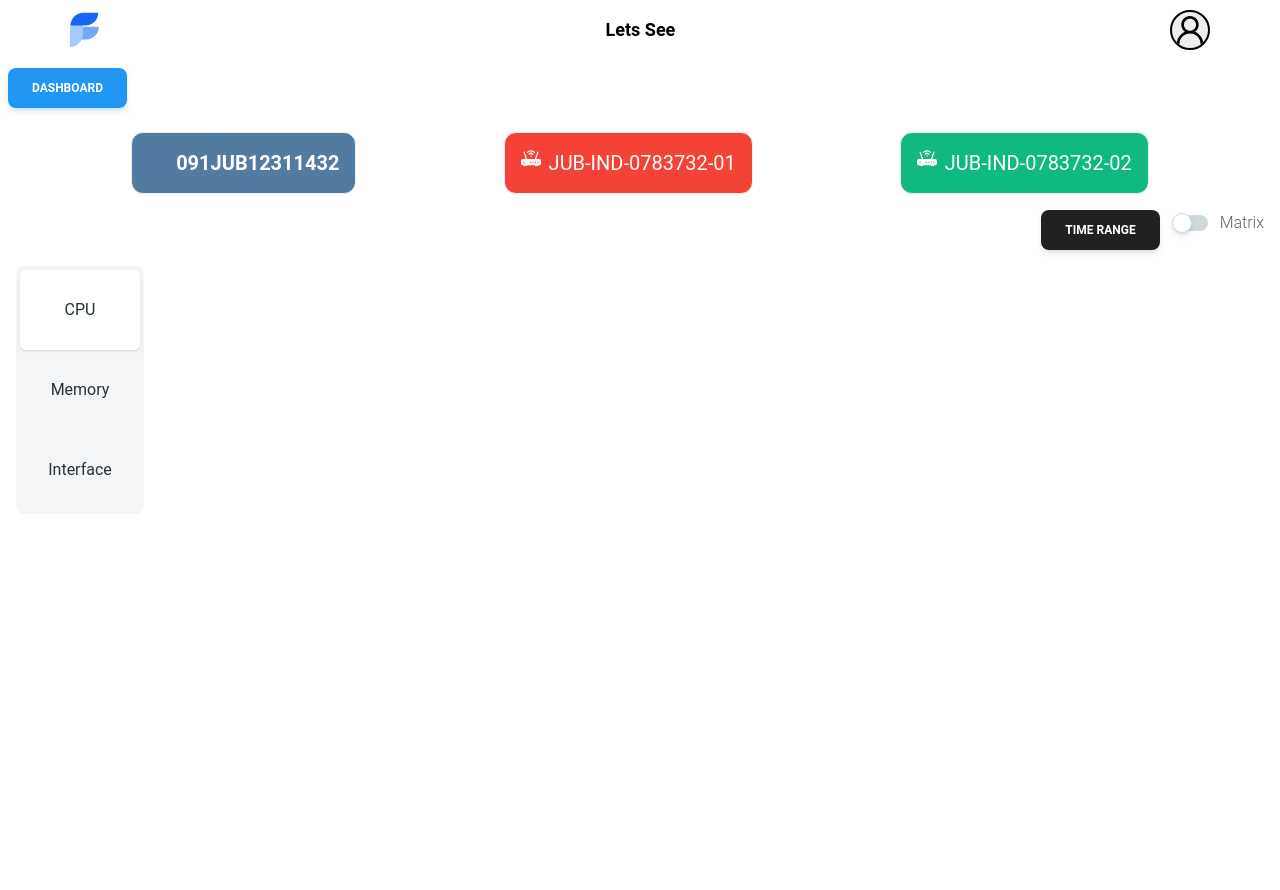
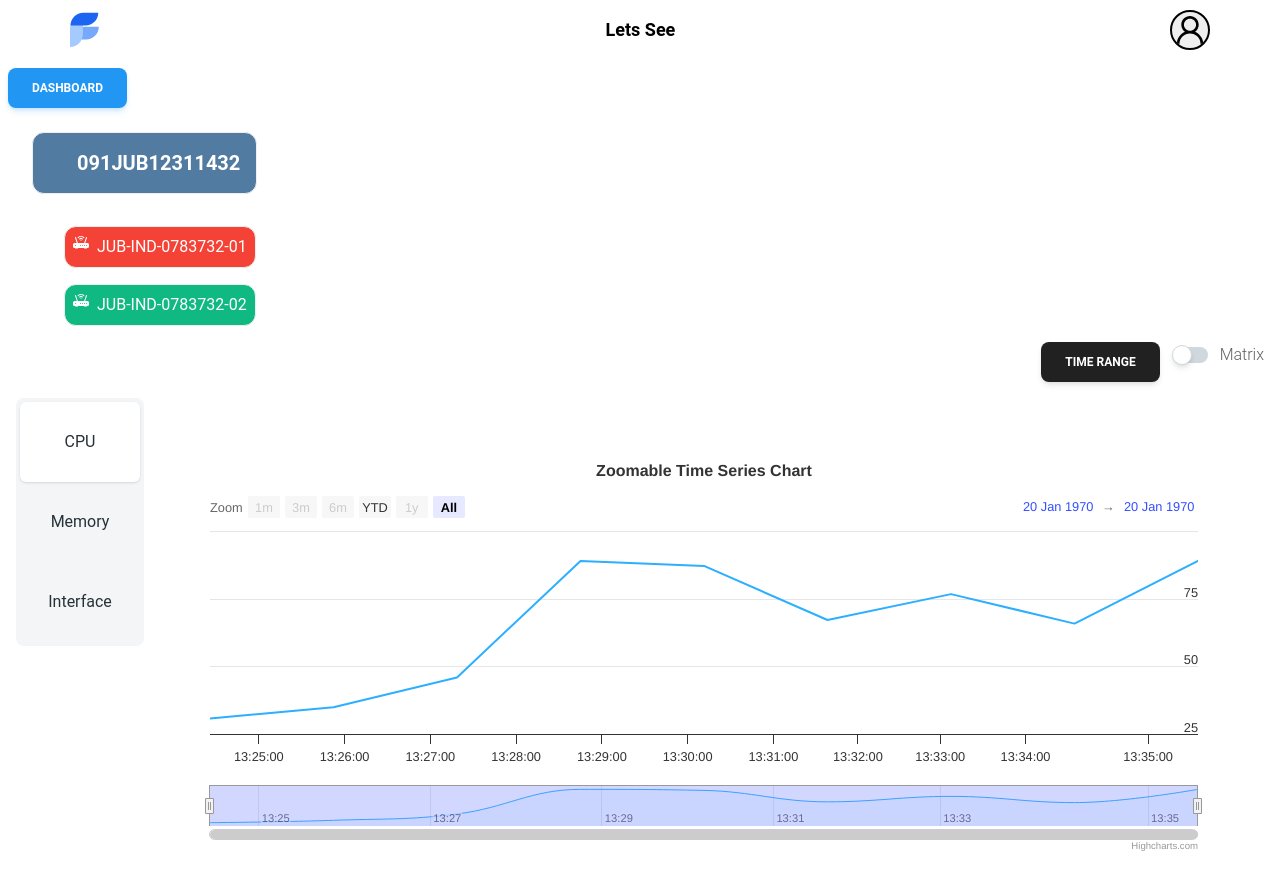
Before and after one commit to akashag05/Lets-see-Poc, a Next.js app: page /DeviceDetails/DeviceDetails in a window 1280 px wide. Shown: the top 890 px of the page. Before the commit the page ends 800 px from the top, so only its background shows below. Built offline with nearby package versions, Linux system fonts and the light colour scheme; some icons are missing.

Commit message:
charts integration, ui changes

```diff
--- a/package.json
+++ b/package.json
@@ -16,6 +16,8 @@
     "autoprefixer": "10.4.14",
     "eslint": "8.43.0",
     "eslint-config-next": "13.4.7",
+    "highcharts": "^11.1.0",
+    "highcharts-react-official": "^3.2.0",
     "next": "13.4.7",
     "postcss": "8.4.24",
     "react": "18.2.0",
--- /dev/null
+++ b/src/components/Highcharts/chart.tsx
@@ -0,0 +1,53 @@
+import React from "react";
+import Highcharts from "highcharts/highstock";
+import HighchartsReact from "highcharts-react-official";
+
+const chart = () => {
+  const data = [
+    [1689865857, 30.72], // [timestamp, value]
+    [1689952257, 34.85],
+    [1690038657, 45.89],
+    [1690125057, 88.95],
+    [1690211457, 87.105],
+    [1690297857, 67.123],
+    [1690387857, 76.678],
+    [1690474257, 65.786],
+    [1690517457, 88.975],
+    // [1538951402876, 71.23],
+    // [1538951402976, 71.87],
+    // Add more data points as needed
+  ];
+
+  const options = {
+    chart: {
+      zoomType: "x",
+    },
+    title: {
+      text: "Zoomable Time Series Chart",
+    },
+    xAxis: {
+      type: "datetime",
+    },
+    series: [
+      {
+        name: "Dummy Data",
+        data: data,
+        tooltip: {
+          valueDecimals: 2,
+        },
+      },
+    ],
+  };
+
+  return (
+    <div>
+      <HighchartsReact
+        highcharts={Highcharts}
+        constructorType={"stockChart"}
+        options={options}
+      />
+    </div>
+  );
+};
+
+export default chart;
--- a/src/components/Table/table.tsx
+++ b/src/components/Table/table.tsx
@@ -1,58 +1,103 @@
 /* eslint-disable react/jsx-key */
-import React, { useMemo } from 'react';
+import React, { useMemo } from "react";
 // import MOCK_DATA from './MOCK_DATA.json'
-import { useTable, useSortBy, useGlobalFilter, usePagination } from 'react-table';
-import { BiPencil } from 'react-icons/bi'
-import { AiFillEye } from 'react-icons/ai'
-import { GrNext, GrPrevious } from 'react-icons/gr'
-import Link from 'next/link';
-import { GlobalFilterTable } from './GlobalFilterTable';
+import {
+  useTable,
+  useSortBy,
+  useGlobalFilter,
+  usePagination,
+} from "react-table";
+import { BiPencil } from "react-icons/bi";
+import { AiFillEye } from "react-icons/ai";
+import { GrNext, GrPrevious } from "react-icons/gr";
+import Link from "next/link";
+import { GlobalFilterTable } from "./GlobalFilterTable";
 
-const Table = (props) => {
-    const columns = useMemo(() => props.COLOUMNS, [])
+const Table = (props: any) => {
+  const columns = useMemo(() => props.COLOUMNS, []);
   const data = useMemo(() => props.tableData, []);
-    const { getTableProps, getTableBodyProps, headerGroups, page, prepareRow, state, setGlobalFilter, nextPage, previousPage, canNextPage, canPreviousPage, pageOptions } = useTable({
+  const {
+    getTableProps,
+    getTableBodyProps,
+    headerGroups,
+    page,
+    prepareRow,
+    state,
+    setGlobalFilter,
+    nextPage,
+    previousPage,
+    canNextPage,
+    canPreviousPage,
+    pageOptions,
+  } = useTable(
+    {
       columns,
-        data
-    }, useGlobalFilter, useSortBy, usePagination);
+      data,
+    },
+    useGlobalFilter,
+    useSortBy,
+    usePagination
+  );
 
   const { globalFilter, pageIndex } = state;
   return (
-        <div className='flex flex-col w-full'>
+    <div className="flex flex-col">
       <GlobalFilterTable filter={globalFilter} setFilter={setGlobalFilter} />
-            <table id='employeeManagementTable' {...getTableProps()}>
+      <table id="employeeManagementTable" {...getTableProps()}>
         <thead>
-                    {headerGroups.map((headerGroup) => (
+          {headerGroups.map((headerGroup: any) => (
             <tr {...headerGroup.getHeaderGroupProps()}>
-                            {headerGroup.headers.map((column) => {
-                                return <th {...column.getHeaderProps(column.getSortByToggleProps())}>
-                                    {column.render('Header')}
-                                    <span className='text-blue-500 text-sm'>{column.isSorted ? (column.isSortedDesc ? ' ⇂' : ' ↿') : ' ⥮'}</span>
+              {headerGroup.headers.map((column: any) => {
+                return (
+                  <th {...column.getHeaderProps(column.getSortByToggleProps())}>
+                    {column.render("Header")}
+                    <span className="text-blue-500 text-sm">
+                      {column.isSorted
+                        ? column.isSortedDesc
+                          ? " ⇂"
+                          : " ↿"
+                        : " ⥮"}
+                    </span>
                   </th>
+                );
               })}
             </tr>
           ))}
         </thead>
         <tbody {...getTableBodyProps}>
-                    {page.map((row) => {
-                        prepareRow(row)
+          {page.map((row: any) => {
+            prepareRow(row);
             return (
               <tr {...row.getRowProps()}>
-                                {row.cells.map((cell) => {
-                                    return <td {...cell.getCellProps()}>{cell.render('Cell')}</td>
+                {row.cells.map((cell: any) => {
+                  return (
+                    <td {...cell.getCellProps()}>{cell.render("Cell")}</td>
+                  );
                 })}
               </tr>
-                        )
+            );
           })}
         </tbody>
       </table>
       <div>
-                page {pageIndex+1} of {pageOptions.length}
-                <button disabled={!canPreviousPage} onClick={() => previousPage()} className='disabled:bg-slate-400 disabled:opacity-25 bg-slate-200 my-2 mx-1 rounded px-2 py-2'><GrPrevious/></button>
-                <button disabled={!canNextPage} onClick={() => nextPage()} className='disabled:bg-slate-400 disabled:opacity-25 bg-slate-200 my-2 mx-1 rounded px-2 py-2'><GrNext/></button>
+        page {pageIndex + 1} of {pageOptions.length}
+        <button
+          disabled={!canPreviousPage}
+          onClick={() => previousPage()}
+          className="disabled:bg-slate-400 disabled:opacity-25 bg-slate-200 my-2 mx-1 rounded px-2 py-2"
+        >
+          <GrPrevious />
+        </button>
+        <button
+          disabled={!canNextPage}
+          onClick={() => nextPage()}
+          className="disabled:bg-slate-400 disabled:opacity-25 bg-slate-200 my-2 mx-1 rounded px-2 py-2"
+        >
+          <GrNext />
+        </button>
       </div>
     </div>
-    )
+  );
 };
 
 export default Table;
--- a/src/pages/CpuUtilization/CpuUtilization.tsx
+++ b/src/pages/CpuUtilization/CpuUtilization.tsx
@@ -1,9 +1,16 @@
+import Chart from "@/components/Highcharts/chart";
 import Picker from "@/components/Picker/Picker";
 import { SwitchLabel } from "@/components/Toggle/Toggle";
 import React from "react";
 
 const CpuUtilozation = () => {
-  return <></>;
+  return (
+    <>
+      <div className="p-10">
+        <Chart />
+      </div>
+    </>
+  );
 };
 
 export default CpuUtilozation;
--- a/src/pages/DeviceDetails/DeviceDetails.tsx
+++ b/src/pages/DeviceDetails/DeviceDetails.tsx
@@ -47,20 +47,22 @@ const DeviceDetail = () => {
           <Button color="blue">Dashboard</Button>
         </div>
       </Link>
-      <div className="flex justify-evenly items-center">
+      <div className="flex flex-col justify-start px-4">
         <div className="flex w-fit h-fit rounded-xl p-4 m-4 border border-slate-900 font-bold text-xl bg-[#527ba1] text-white">
           <div className="">
             <FaBuildingColumns />
           </div>
           <p className="ml-2">091JUB12311432</p>
         </div>
-        <div className="flex w-fit h-fit rounded-xl p-4 m-4 border border-slate-900 text-xl bg-red-500 text-white">
-          <BsRouterFill />
-          <p className="ml-2">JUB-IND-0783732-01</p>
-        </div>
-        <div className="flex w-fit h-fit rounded-xl p-4 m-4 border border-slate-900 text-xl bg-[#10b981] text-white">
-          <BsRouterFill />
-          <p className="ml-2">JUB-IND-0783732-02</p>
+        <div className="ml-8">
+          <div className="flex w-fit h-fit rounded-xl p-2 m-4 border border-slate-900 text-l bg-red-500 text-white">
+            <BsRouterFill />
+            <p className="ml-2">JUB-IND-0783732-01</p>
+          </div>
+          <div className="flex w-fit h-fit rounded-xl p-2 m-4 border border-slate-900 text-l bg-[#10b981] text-white">
+            <BsRouterFill />
+            <p className="ml-2">JUB-IND-0783732-02</p>
+          </div>
         </div>
       </div>
       <div className="flex justify-end mx-4">
```
Also changed, not shown: src/components/Highcharts/new.css (added), 1 other file (tests, documents, lock files or other folders). Lines whose indentation alone changed are shown as unchanged.
